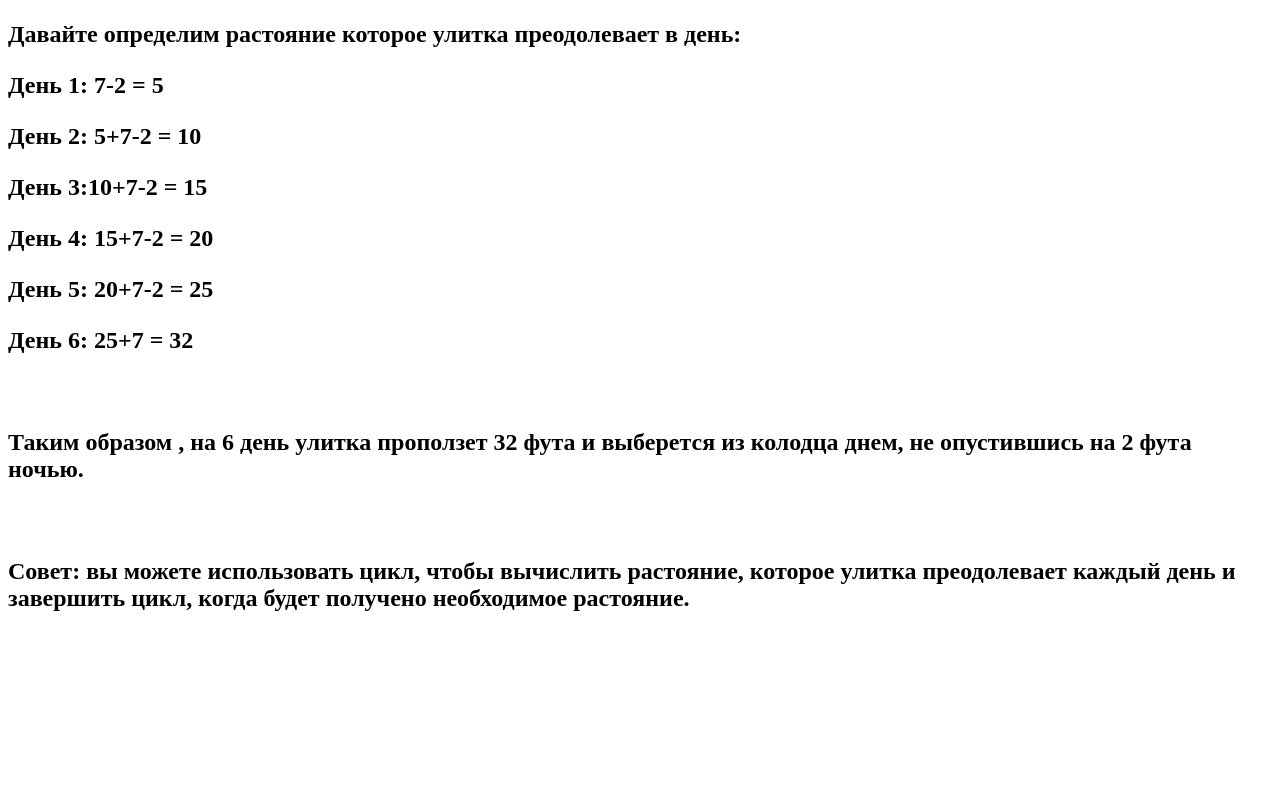
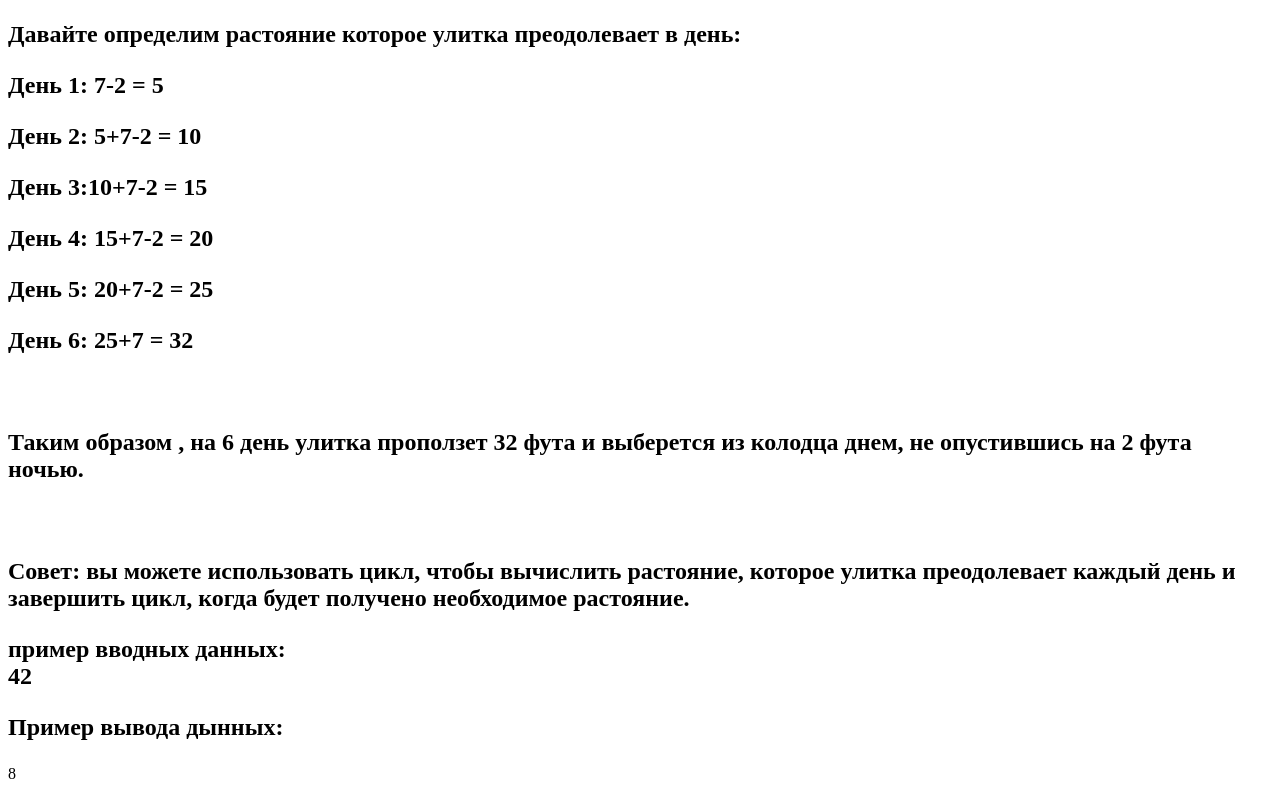
Before and after one commit to Sergey-Markov/Courses_Task, a plain HTML site: page SoloLearn/cicle_FOR/snailUp.html in a window 1280 px wide. Shown: the part 542-1333 px from the top of the page. Before the commit the page ends 1178 px from the top, so only its background shows below. Drawn offline with Linux system fonts and the light colour scheme.

Commit message:
изменил вывод JS в файл HTML

```diff
--- a/SoloLearn/cicle_FOR/snailUp.html
+++ b/SoloLearn/cicle_FOR/snailUp.html
@@ -35,6 +35,11 @@
         улитка преодолевает каждый день и завершить цикл, когда будет получено необходимое растояние.</p>
 
 </h2>
-
+<h2>
+    <p>пример вводных данных: <br/>
+    42</p>
+    <p>Пример вывода дынных:</p>
+</h2>
+<script src="snailUp.js"></script>
 </body>
 </html>
--- a/SoloLearn/cicle_FOR/snailUp.js
+++ b/SoloLearn/cicle_FOR/snailUp.js
@@ -9,4 +9,4 @@ for (i = 0; i <= depth; i) {
 
 console.log(i);
 }
-console.log(x);
+document.write(x);
```
